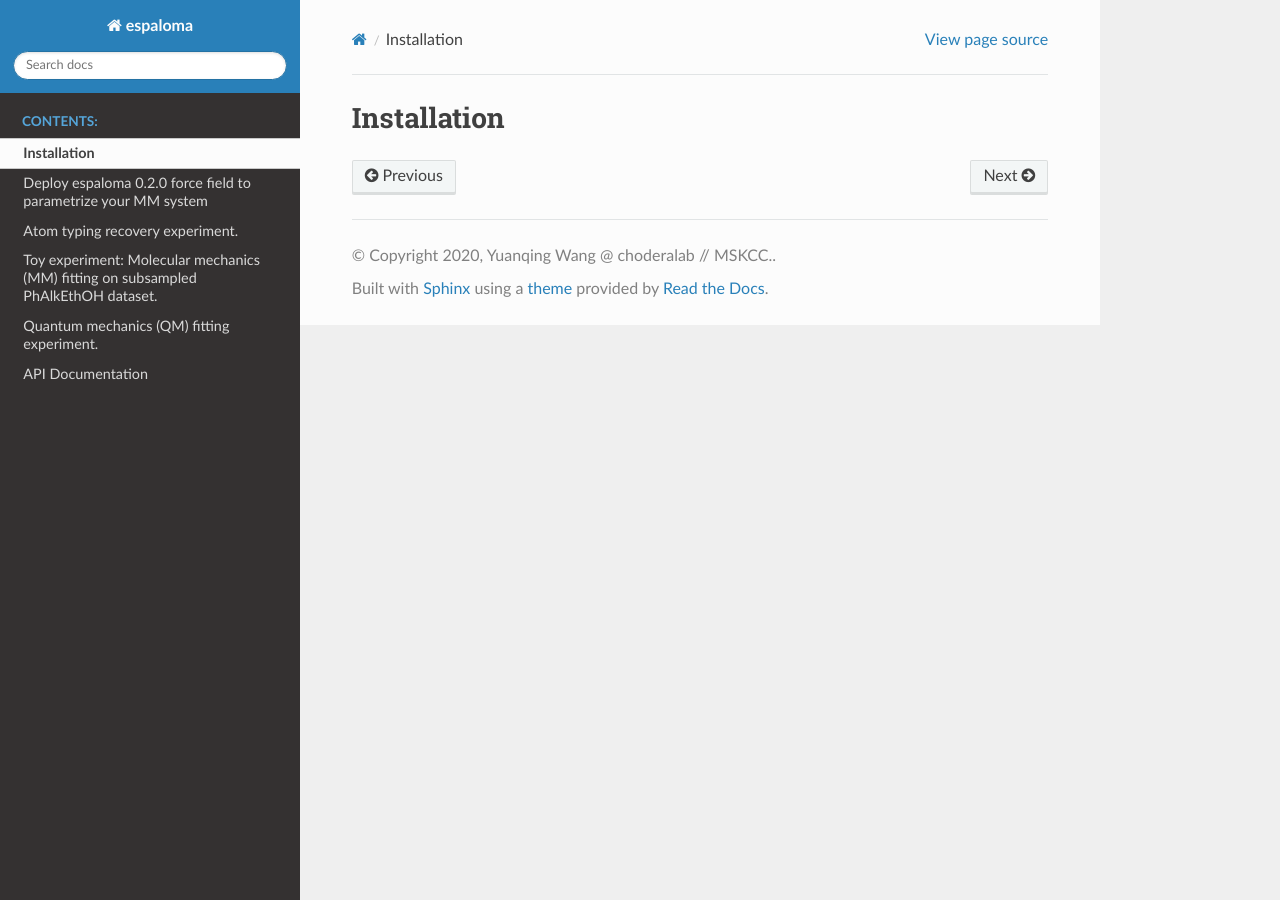
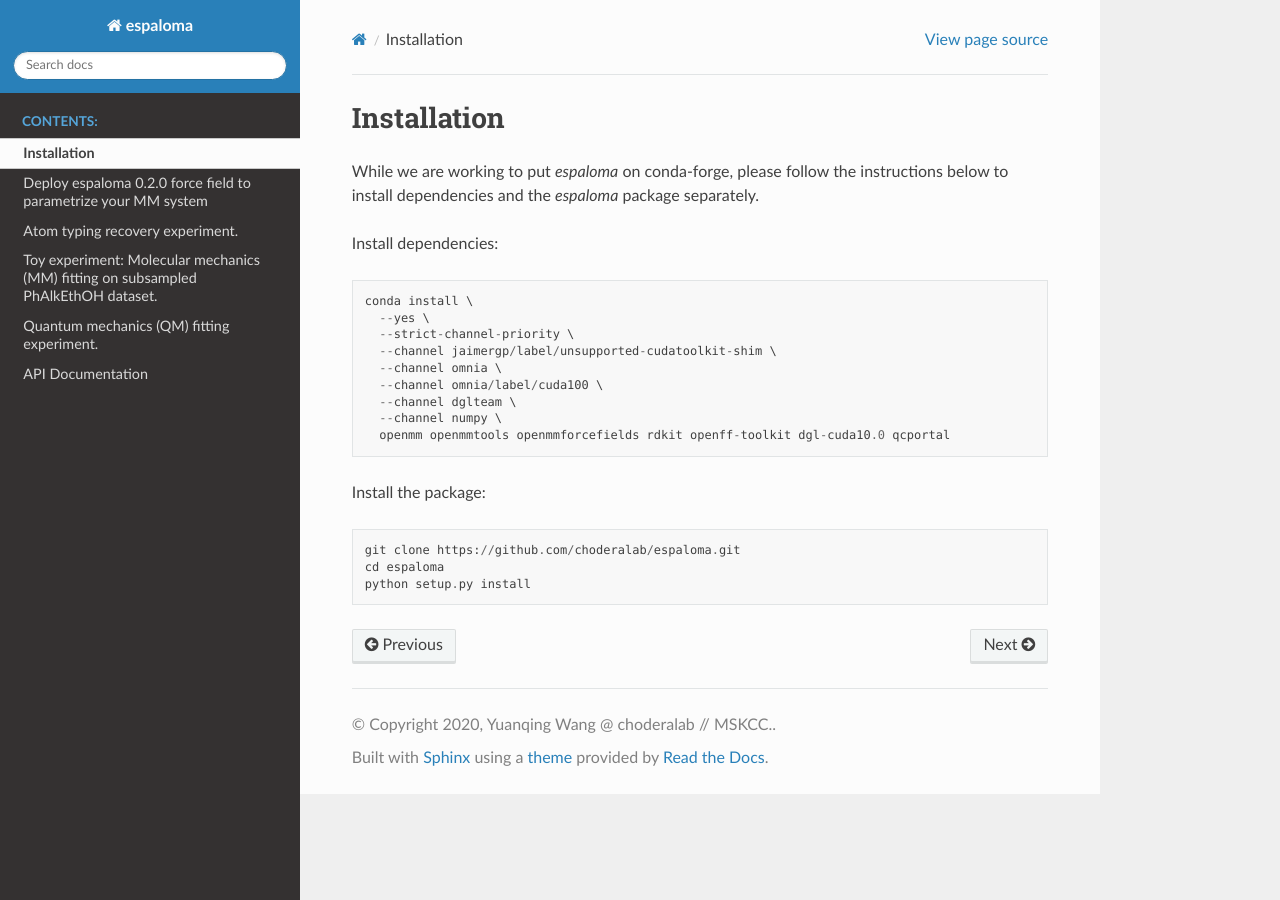
Before and after one commit to choderalab/espaloma, a Sphinx documentation site: the page built from docs/install.rst, in a window 1280 px wide. Built offline with Sphinx 7.4.7 and the Read the Docs theme 2.0.0, drawn with Linux system fonts in a browser that asks for light colours; the version number could not be read and is left out.

Commit message:
github url

```diff
--- a/docs/conf.py
+++ b/docs/conf.py
@@ -30,6 +30,7 @@ os.system("bash download_experiments.sh")
 project = 'espaloma'
 copyright = ("2020, Yuanqing Wang @ choderalab // MSKCC.")
 author = 'Yuanqing Wang'
+github_url = "https://github.com/choderalab/espaloma"
 
 # The short X.Y version
 version = ''
--- a/docs/install.rst
+++ b/docs/install.rst
@@ -1,2 +1,23 @@
 Installation
 ============
+
+While we are working to put `espaloma` on conda-forge, please follow the instructions below to install dependencies and the `espaloma` package separately.
+
+Install dependencies::
+
+    conda install \
+      --yes \
+      --strict-channel-priority \
+      --channel jaimergp/label/unsupported-cudatoolkit-shim \
+      --channel omnia \
+      --channel omnia/label/cuda100 \
+      --channel dglteam \
+      --channel numpy \
+      openmm openmmtools openmmforcefields rdkit openff-toolkit dgl-cuda10.0 qcportal
+
+
+Install the package::
+
+    git clone https://github.com/choderalab/espaloma.git
+    cd espaloma
+    python setup.py install
```
